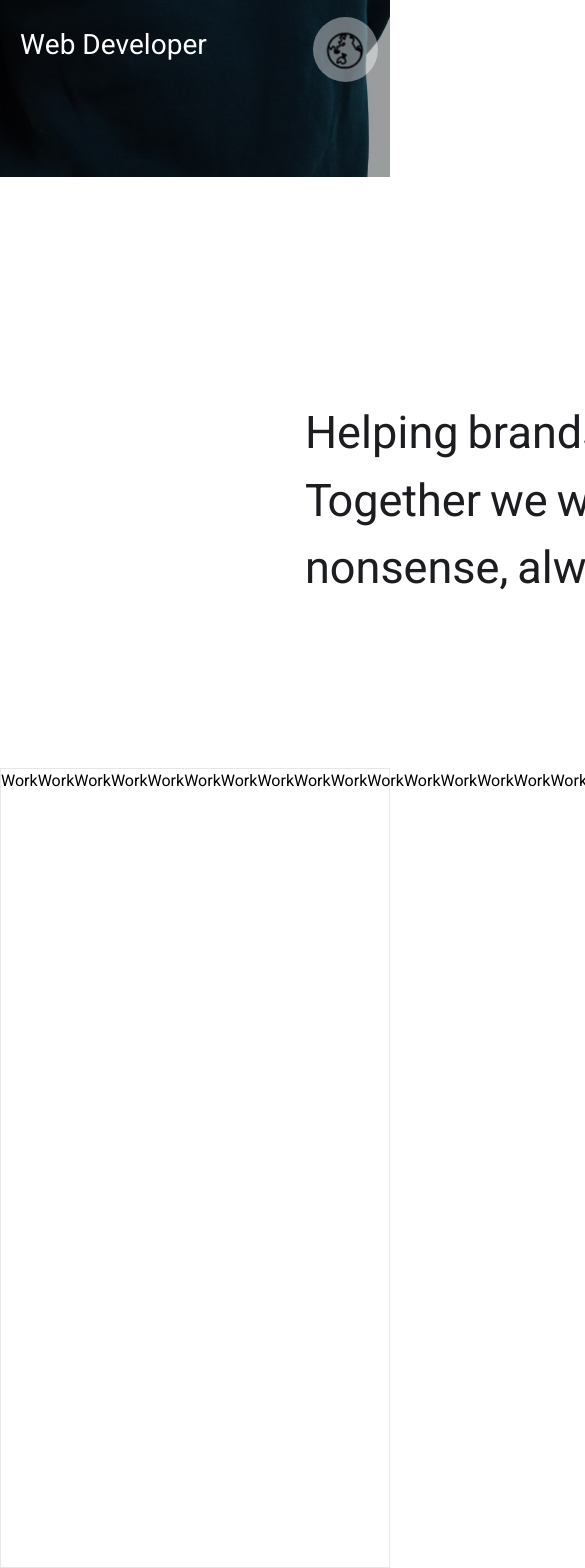
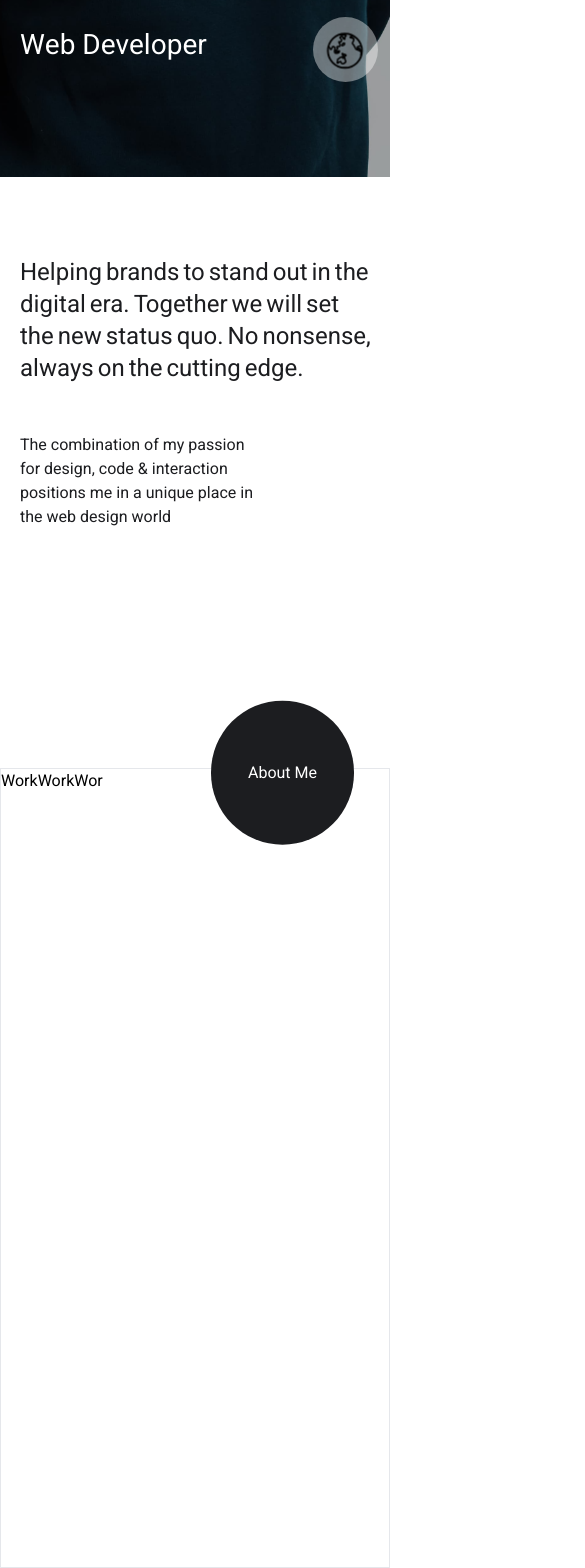
Before and after one commit to dejanheroxd/portfolio-dsn-v2, a React (Vite) app: page / in a window 390 px wide. Shown: the part 802-2370 px from the top of the page, 585 px wide, since content can reach past the window. Built offline with nearby package versions, Linux system fonts and the light colour scheme.

Commit message:
statement section responsive

```diff
--- a/src/pages/home/WorkStateSec/Statement.jsx
+++ b/src/pages/home/WorkStateSec/Statement.jsx
@@ -11,9 +11,12 @@ export default function Statement() {
 
   return (
     <div className="h-[70vh] text-dennisDark">
-      <div className=" h-full flex p-56 pl-[305px]">
-        <div ref={description} className="flex relative">
-          <p className="text-[45px] w-[890px] gap-x-[9px] h-48 flex flex-wrap mr-20">
+      <div className=" h-full lg:flex lg:p-32 xl:p-56 xl:pl-[305px]">
+        <div
+          ref={description}
+          className="lg:flex relative flex flex-col lg:flex-row sm:items-center xl:items-start items-start pl-5 sm:pl-0"
+        >
+          <p className="w-[95%] sm:w-[80%] lg:w-[100%] pt-20 sm:pt-20 lg:pt-0 text-2xl sm:text-[27px] xl:text-[41px] 2xl:w-[890px] gap-x-[4px] sm:gap-x-[9px] lg:h-[150px] xl:h-[180px] flex flex-wrap lg:mr-20">
             {phrase.split(" ").map((word, index) => (
               <span
                 className="overflow-hidden  inline-flex relative "
@@ -31,7 +34,7 @@ export default function Statement() {
             ))}
           </p>
           <motion.p
-            className=" w-64 text-lg pt-2"
+            className="w-60 sm:w-64 xl:w-64 sm:text-lg lg:text-base pt-12 lg:pt-0 sm:pt-16 xl:pt-0"
             variants={opacity}
             initial="initial"
             animate={isInView ? "open" : "closed"}
@@ -42,7 +45,7 @@ export default function Statement() {
           <button
             data-scroll
             data-scroll-speed={0.22}
-            className="interactable buttonClass rounded-full right-9 hover:bg-dennisBlue-100 transition-colors duration-300 bottom-[-174px] text-white bg-dennisDark absolute py-[94px] px-[71px]"
+            className="interactable buttonClass py-[60px] px-[37px] rounded-full right-9 hover:bg-dennisBlue-100 transition-colors duration-300 bottom-[-130px] lg:bottom-[-80px] xl:bottom-[-120px] text-white bg-dennisDark absolute xl:py-[94px] xl:px-[71px]"
             datatype="go"
           >
             About Me
--- a/src/pages/home/WorkStateSec/Work.jsx
+++ b/src/pages/home/WorkStateSec/Work.jsx
@@ -1,9 +1,5 @@
 import React from "react";
 
 export default function Work() {
-  return (
-    <div className="h-[800px] border ">
-      WorkWorkWorkWorkWorkWorkWorkWorkWorkWorkWorkWorkWorkWorkWorkWorkWork
-    </div>
-  );
+  return <div className="h-[800px] border ">WorkWorkWor</div>;
 }
```
